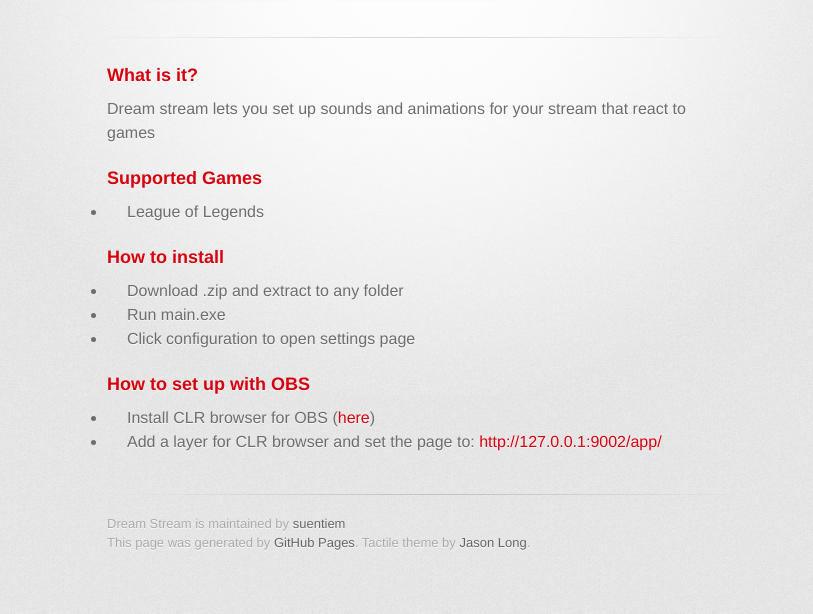
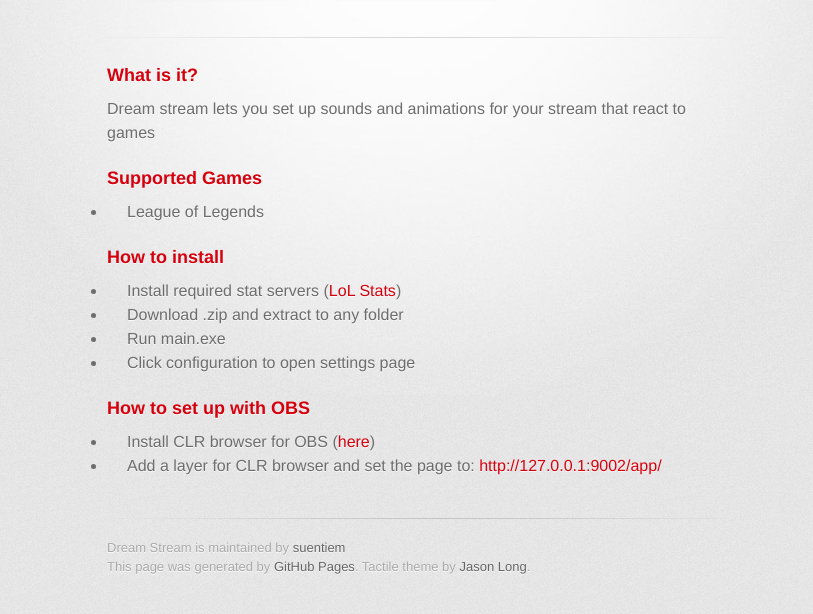
Before and after one commit to suentiem/Dream-Stream, a plain HTML site: page index.html in a window 1280 px wide. Shown: the part 178-792 px from the top of the page, without its empty margins (223-1036 px from the left). Drawn offline with Linux system fonts and the light colour scheme; a web font is replaced by a local one.

Commit message:
Update index.html

```diff
--- a/index.html
+++ b/index.html
@@ -46,6 +46,7 @@
 <a id="how-to-install" class="anchor" href="#how-to-install" aria-hidden="true"><span class="octicon octicon-link"></span></a>How to install</h3>
 
 <ul>
+<li>Install required stat servers (<a href="http://suentiem.github.io/League-Stats/">LoL Stats</a>)</li>
 <li>Download .zip and extract to any folder</li>
 <li>Run main.exe</li>
 <li>Click configuration to open settings page</li>
```
